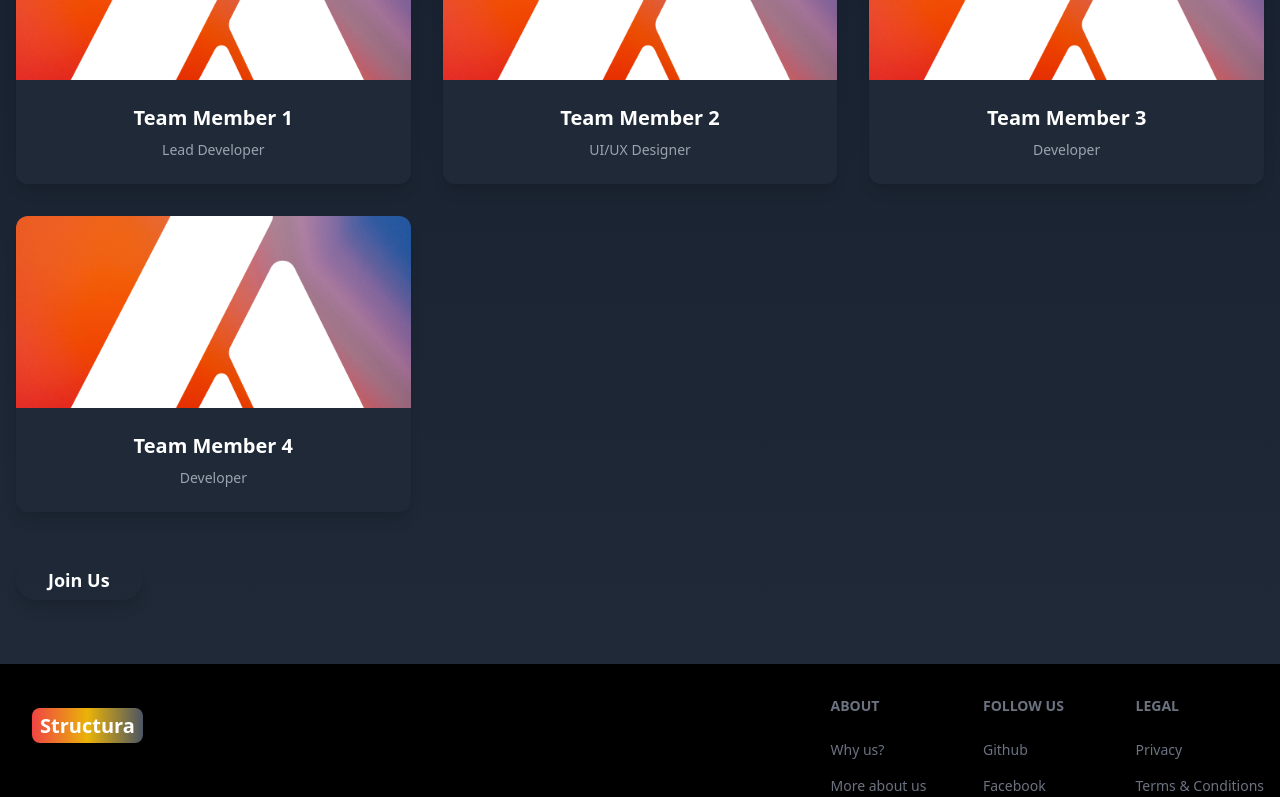
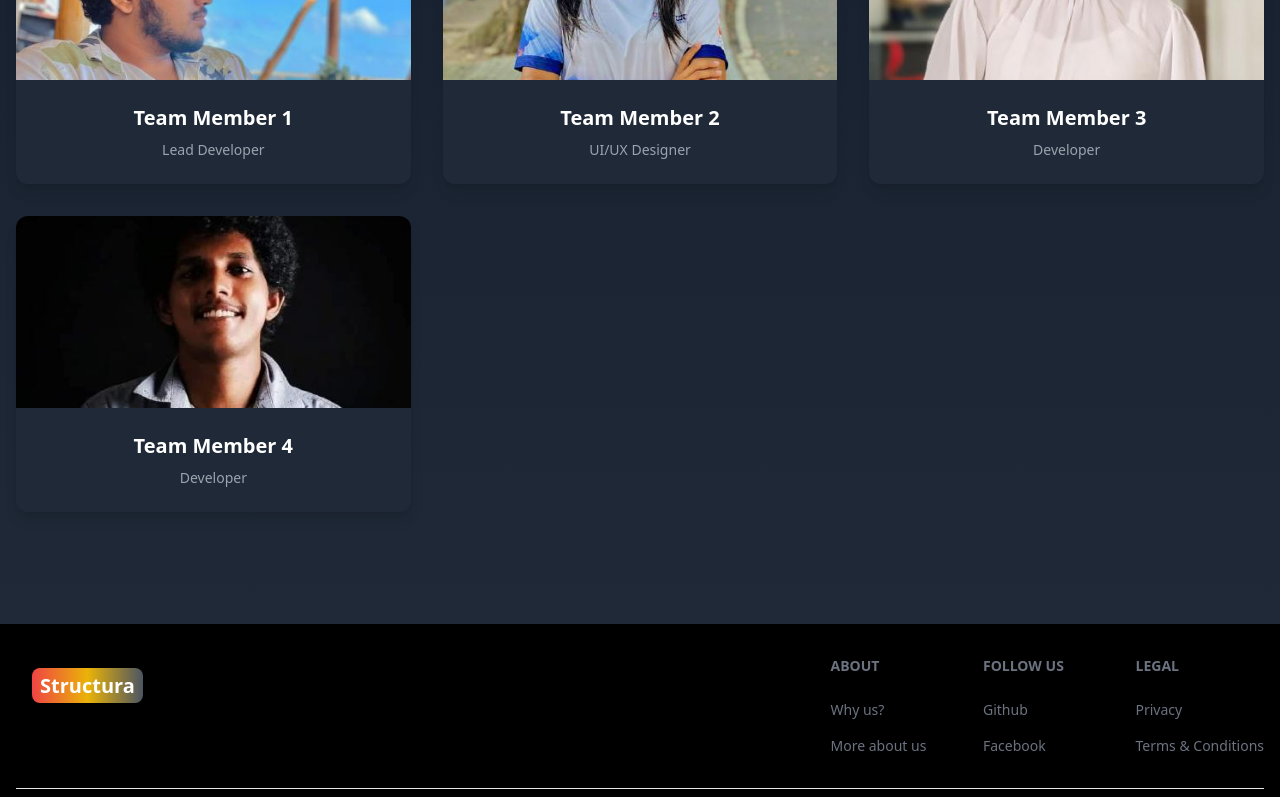
Before and after one commit to LEXES7/Structura-Frontend, a React (Vite) app: page /about in a window 1280 px wide. Shown: the part 1003-1800 px from the top of the page. Built offline with nearby package versions, Linux system fonts and the light colour scheme.

Commit message:
added about pictures

```diff
--- a/src/pages/About.jsx
+++ b/src/pages/About.jsx
@@ -4,12 +4,16 @@ import { Button } from 'flowbite-react';
 import { motion } from 'framer-motion';
 import homeImage from '../assets/home.jpg';
 import postLogo from '../assets/postlogo.png';
+import image1 from '../assets/s.jpeg';
+import image2 from '../assets/t.jpeg';
+import image3 from '../assets/k.png';
+import image4 from '../assets/n.jpeg';
 
 const teamMembers = [
-    { name: 'Team Member 1', role: 'Lead Developer', image: postLogo },
-    { name: 'Team Member 2', role: 'UI/UX Designer', image: postLogo },
-    { name: 'Team Member 3', role: 'Developer', image: postLogo },
-    { name: 'Team Member 4', role: 'Developer', image: postLogo },
+    { name: 'Team Member 1', role: 'Lead Developer', image: image1 },
+    { name: 'Team Member 2', role: 'UI/UX Designer', image: image2 },
+    { name: 'Team Member 3', role: 'Developer', image: image3 },
+    { name: 'Team Member 4', role: 'Developer', image: image4 },
 ];
 
 export default function AboutUs() {
@@ -85,14 +89,7 @@ export default function AboutUs() {
                     transition={{ duration: 0.8, delay: 0.6 }}
                     className="text-center"
                 >
-                    <Link to="/signup">
-                        <Button
-                            gradientDuoTone="purpleToBlue"
-                            className="rounded-full px-8 py-3 text-lg font-semibold shadow-lg"
-                        >
-                            Join Us
-                        </Button>
-                    </Link>
+
                 </motion.div>
             </div>
         </div>
```
